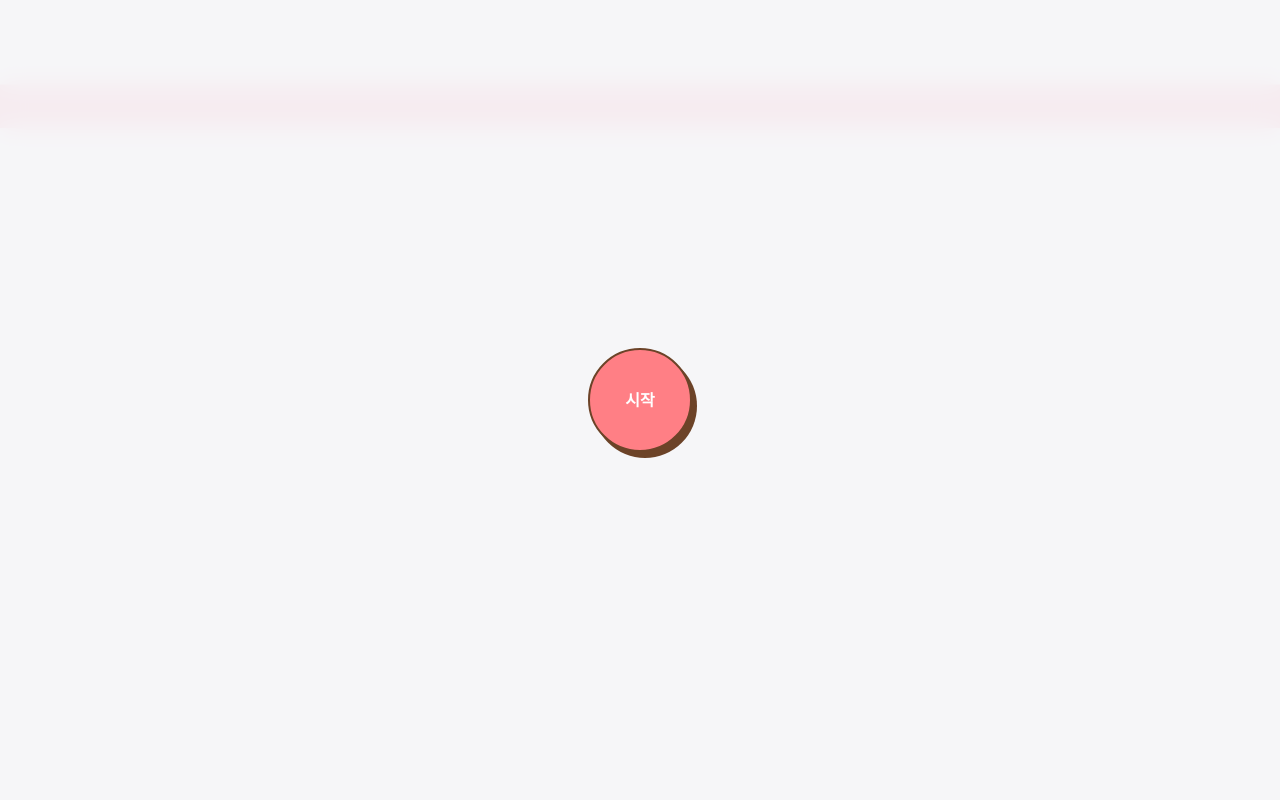
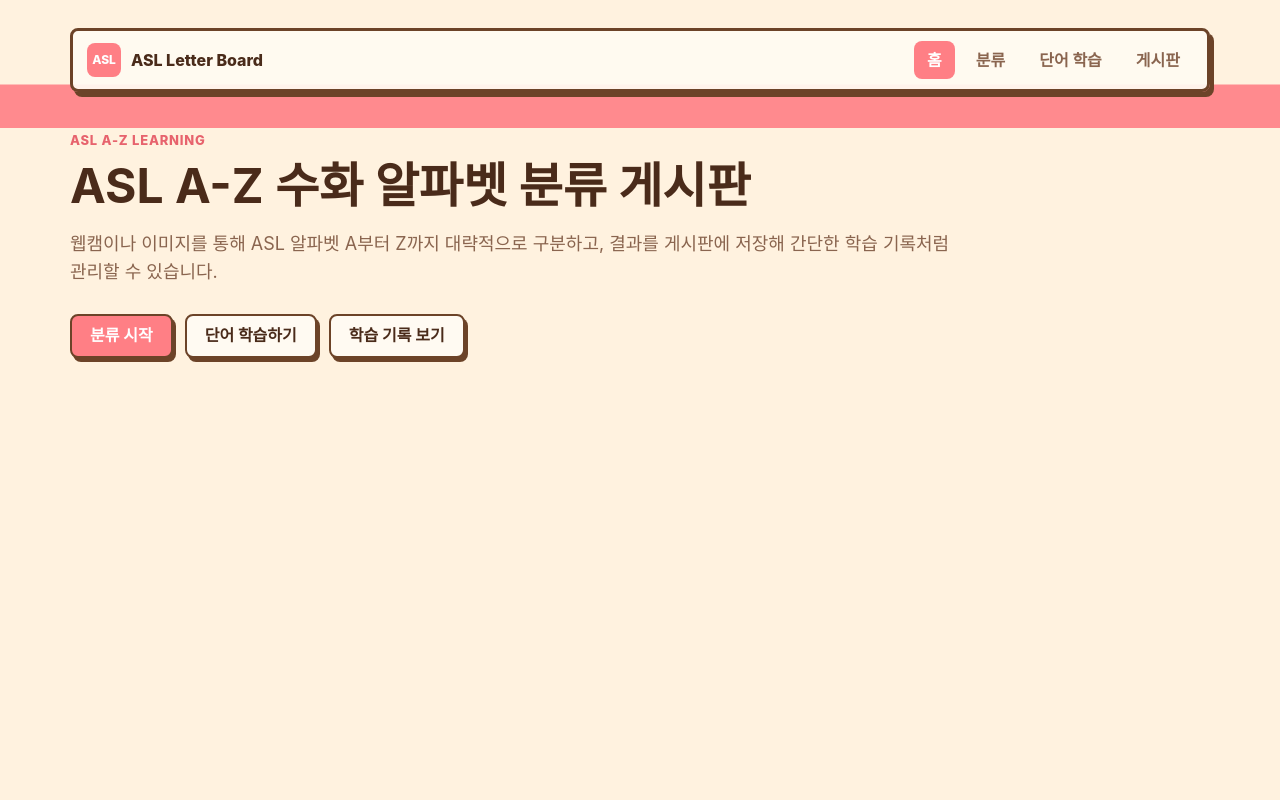
Before and after one commit to EUNTELLA/Deeplearning_Board, a FastAPI app: page / in a window 1280 px wide. Run offline with FastAPI, Linux system fonts and the light colour scheme.

Commit message:
fix: show home page without intro overlay

```diff
--- a/frontend/templates/index.html
+++ b/frontend/templates/index.html
@@ -9,13 +9,7 @@
 </head>
 
 <body>
-    <div id="introOverlay" class="intro-overlay">
-        <div class="intro-content">
-            <button id="introStartBtn" class="intro-start-btn" type="button">시작</button>
-        </div>
-    </div>
-
-    <main id="mainUi" class="main-ui is-hidden">
+    <main id="mainUi" class="main-ui">
         <header class="navbar">
             <a class="brand" href="/">
                 <span class="brand-mark">ASL</span>
@@ -43,8 +37,6 @@
             </div>
         </section>
     </main>
-
-    <script src="{{ url_for('static', path='js/home.js') }}?v=16"></script>
 </body>
 
 </html>
```
